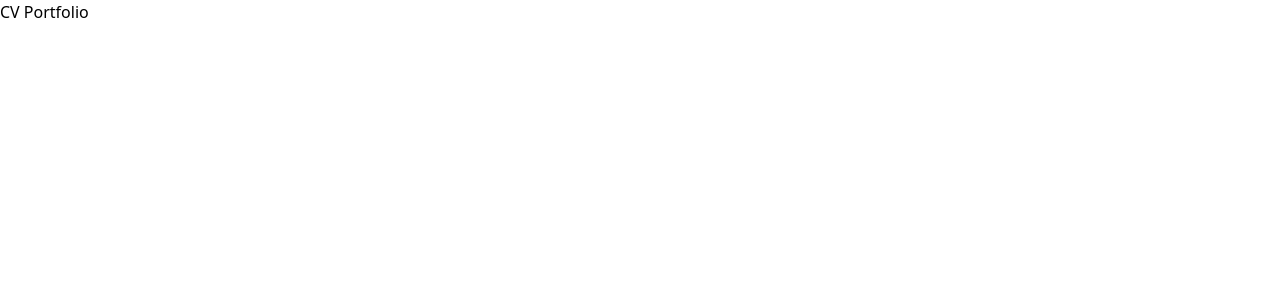
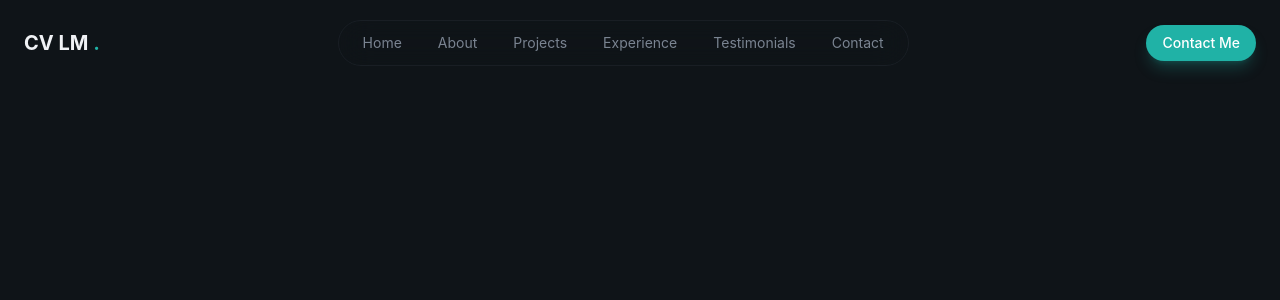
Before and after one commit to SpiriT-L/cv-portfolio, a React (Vite) app: page / in a window 1280 px wide. Shown: the top 300 px of the page. Built offline with nearby package versions, Linux system fonts and the light colour scheme.

Commit message:
feat: add Navbar

```diff
--- a/src/App.tsx
+++ b/src/App.tsx
@@ -1,11 +1,14 @@
+import { Navbar } from '@/layout/Navbar.tsx';
 
 function App() {
-
   return (
     <>
-      <h1>CV Portfolio</h1>
+      <div className='min-h-screen overflow-x-hidden'>
+        <Navbar />
+        <main></main>
+      </div>
     </>
-  )
+  );
 }
 
-export default App
+export default App;
--- a/src/index.css
+++ b/src/index.css
@@ -1 +1,52 @@
 @import 'tailwindcss';
+
+@theme {
+  --color-background: #0f1418;
+  --color-foreground: #f0f2f5;
+
+  --color-card: #141a1f;
+
+  --color-primary: #20b2a6;
+  --color-primary-foreground: #ffffff;
+
+  --color-secondary: #1f2830;
+  --color-secondary-foreground: #20b2a6;
+
+  --color-muted: #252e37;
+  --color-muted-foreground: #7a8491;
+
+  --color-border: #242b32;
+
+  --radius: 0.75rem;
+
+  --color-highlight: #f5a623;
+  --color-surface: #1a2329;
+}
+
+@layer base {
+  html {
+    scroll-behavior: smooth;
+  }
+
+  body {
+    background-color: var(--color-background);
+    color: var(--color-foreground);
+    font-family: 'Inter', sans-serif;
+  }
+
+  .font-serif {
+    font-family: 'Playfair Display', serif;
+  }
+}
+
+@layer components {
+  .glass {
+    background-color: color-mix(
+      in srgb,
+      var(---color-surface) 50%,
+      transparent
+    );
+    backdrop-filter: blur(16px);
+    border: 1px solid color-mix(in srgb, var(--color-border) 50%, transparent);
+  }
+}
--- /dev/null
+++ b/src/layout/Navbar.tsx
@@ -0,0 +1,44 @@
+import { Button } from '@/components/Button'
+
+const navLinks = [
+  { label: 'Home', href: '#' },
+  { label: 'About', href: '#about' },
+  { label: 'Projects', href: '#projects' },
+  { label: 'Experience', href: '#experience' },
+  { label: 'Testimonials', href: '#testimonials' },
+  { label: 'Contact', href: '#contact' },
+];
+
+export const Navbar = () => {
+  return (
+    <>
+      <header className='fixed top-0 right-0 left-0 bg-transparent py-5'>
+        <nav className='container mx-auto px-6 flex items-center justify-between'>
+          <a
+            className='text-xl font-bold tracking-light hover:text-primary'
+            href='#'
+          >
+            CV LM <span className='text-primary'>.</span>
+          </a>
+
+          <div className='flex items-center gap-1'>
+            <div className='glass rounded-full px-2 py-1 flex items-center gap-1'>
+              {navLinks.map((link, index) => (
+                <a
+                  key={index}
+                  href={link.href}
+                  className='px-4 py-2 text-sm text-muted-foreground hover:text-foreground rounded-full hover:bg-surface/50 transition-colors'
+                >
+                  {link.label}
+                </a>
+              ))}
+            </div>
+          </div>
+          <div>
+            <Button size="sm">Contact Me</Button>
+          </div>
+        </nav>
+      </header>
+    </>
+  );
+};
```
